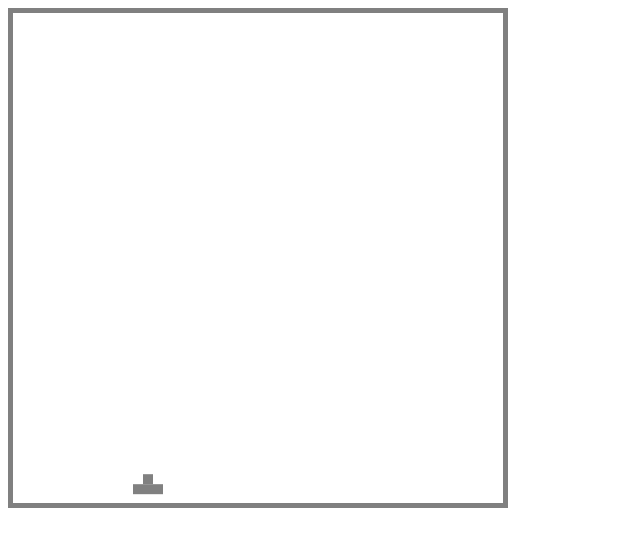
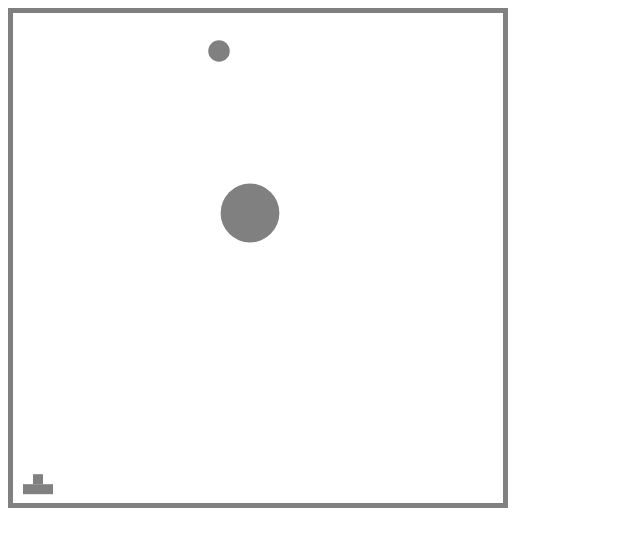
Before and after one commit to nick-experements/asteroids, a plain HTML site: page Asteroids.html in a window 1280 px wide. Shown: the whole page, without its empty margins (0-640 px from the left). Drawn offline with nearby package versions, Linux system fonts and the light colour scheme.

Commit message:
Adteroids are created by me

```diff
--- a/Asteroids.html
+++ b/Asteroids.html
@@ -2,7 +2,7 @@
 <html>
 <head>
 <meta charset="UTF-8">
-<title>Asteroids!</title>
+<title>Asteroid!</title>
 </head>
 <body>
     <canvas id="canvas" width="500" height="500"></canvas>
@@ -36,7 +36,6 @@
                 ctx.fillText('Score: ' + String(score), blockSize, blockSize)
             }
             function gameOver(){
-                animationTime = inisialSpeed
                 clearTimeout(intervalId)
                 intervalId = null
                 ctx.font = '60px Courier'
@@ -53,7 +52,7 @@
             var Defender = function () {
                 this.x = width/2;
                 this.y = height/1.05
-                this.speed = 5
+                this.speed = 10
             }
 
             Defender.prototype.draw = function (){
@@ -116,7 +115,35 @@
 
                 }
 
+            var asteroids = []
 
+            function Asteroid (x, y, radius) {
+                this.x = x//Math.floor(Math.random()*width);
+                this.y = y//height + 10;
+                this.radius = radius//Math.floor(Math.random()*blockSize*3+1);
+                this.speed = 3;
+            }
+
+            Asteroid.prototype.draw = function(){
+                var x = this.x
+                var y = this.y
+                var radius = this.radius
+
+                circle(x, y, radius, true)
+            }
+
+            Asteroid.prototype.move = function(){
+                this.y += this.speed
+
+            }
+            Asteroid.prototype.intersection = function(x, y){
+                const diffX = x - this.x
+                const diffY = y - this.y
+                return Math.sqrt(diffX**2 + diffY**2 ) <= this.radius
+            }
+            Asteroid.prototype.overflowY = function(height){
+                return this.y + this.radius >= height
+            }
 
 
                 var directionsD = {
@@ -135,17 +162,38 @@
                         directionB = 'space'
                         if (!bullet){
                         bullet = new Bullet(defender.x, defender.y)
-                    }}
+                        }
+                    }
                 });
                 var defender = new Defender()
-                setInterval(function(){
+                intervalId = setInterval(function(){
 
                     ctx.clearRect(0, 0, width, height)
+                    if (Math.random() <=0.007){
+                        asteroids.unshift(new Asteroid (Math.floor(Math.random()*width), 10,blockSize*(1+Math.random()*2)))
+                    }
+
+                    for(var i = 0; i < asteroids.length; i ++){
+                        asteroids[i].draw()
+                        asteroids[i].move()
+                        if(asteroids[i].overflowY(height)){
+                            gameOver()
+                        }
+                    }
+
+
                     if (bullet){
                         bullet.draw()
                         bullet.move()
-                        if(bullet.y <= 0 ){
-                            bullet = null
+                        for(var i = 0; i < asteroids.length; i++){
+                            if(asteroids[i].intersection(bullet.x, bullet.y)){
+                                asteroids.splice(i, 1)
+                                bullet = null
+
+                            }
+                            else if(bullet.y <= 0 ){
+                                bullet = null
+                            }
                         }
                     }
                     defender.move()
```
